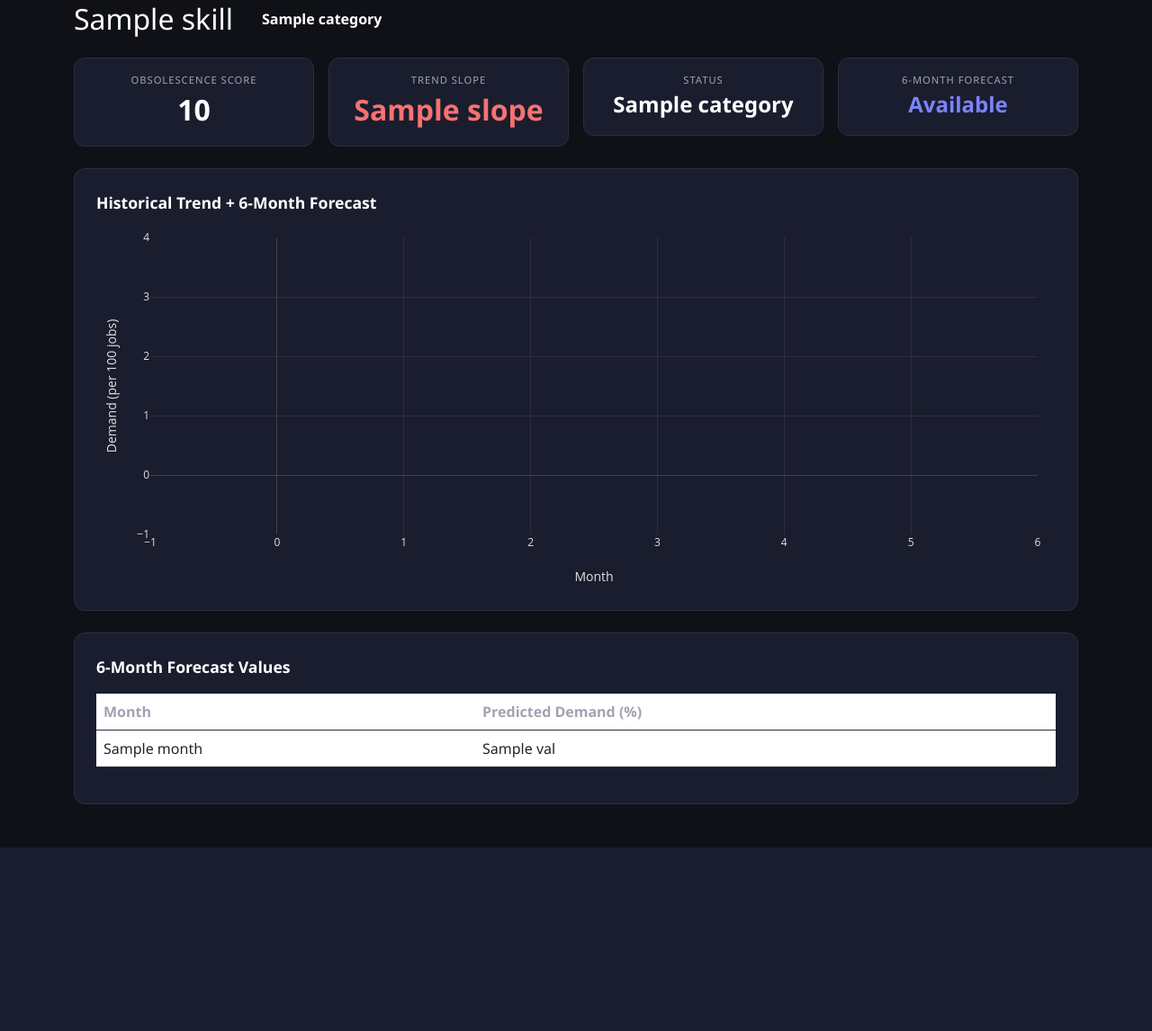
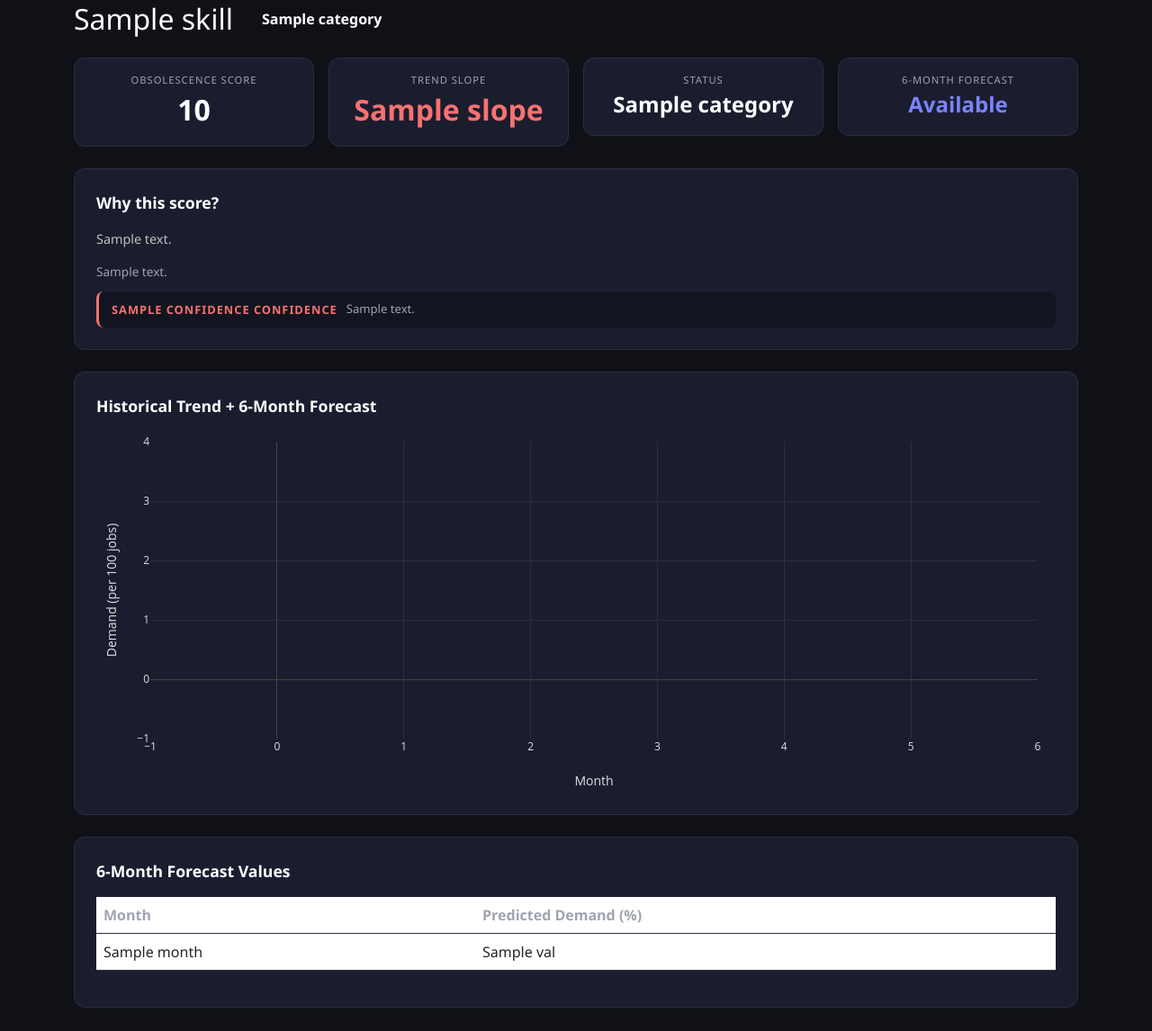
Before and after one commit to KRISHNACHAVAN8055/SkillSight, a Flask app: template templates/skill_detail.html in a window 1280 px wide. Shown: the part 131-1277 px from the top of the page at 90% size. Before the commit the page ends 1073 px from the top, so only its background shows below. Run offline with Flask 3, Linux system fonts and the light colour scheme; the template is opened without the code that fills it: most values are stand-ins (such as "Sample title", 1, 10 or a date in 2020); some libraries are stand-ins or nearby versions.

Commit message:
Add score transparency explanation to skill detail page

```diff
--- a/dashboard/routes.py
+++ b/dashboard/routes.py
@@ -322,6 +322,39 @@ def index():
                            user_name=session.get('user_name', ''))
 
 
+def generate_score_explanation(skill, historical_counts):
+    slope = skill['slope']
+    score = skill['obsolescence_score']
+    category = skill['category']
+    data_points = len(historical_counts)
+
+    if data_points < 3:
+        confidence = "Low"
+        confidence_note = "Not enough historical data available yet for a reliable trend. This score may change significantly as more data is collected."
+    elif data_points < 6:
+        confidence = "Medium"
+        confidence_note = f"Based on {data_points} months of data. More historical data will improve accuracy over time."
+    else:
+        confidence = "High"
+        confidence_note = f"Based on {data_points} months of consistent market data."
+
+    if category == 'Rising':
+        trend_text = f"This skill's mentions in real job postings have been increasing (trend slope: {slope}). Demand is growing month over month."
+    elif category == 'Stable':
+        trend_text = f"This skill's demand has stayed roughly flat over time (trend slope: {slope}). Neither growing nor shrinking significantly."
+    elif category == 'Declining':
+        trend_text = f"This skill's mentions in job postings have been slowly decreasing (trend slope: {slope}). Worth monitoring, not yet urgent."
+    else:
+        trend_text = f"This skill's mentions in job postings have dropped sharply (trend slope: {slope}). Demand is fading quickly."
+
+    return {
+        'trend_text': trend_text,
+        'confidence': confidence,
+        'confidence_note': confidence_note,
+        'formula_note': "Score is calculated from the rate of change (slope) in how often this skill appears in real job postings each month, not a fixed opinion."
+    }
+
+
 @bp.route('/skill/<skill_name>')
 @login_required
 def skill_detail(skill_name):
@@ -339,9 +372,11 @@ def skill_detail(skill_name):
     historical_counts = [r['normalized_count'] for r in history]
     forecast = json.loads(skill['forecast_json'])
     resource = LEARNING_RESOURCES.get(skill_name, DEFAULT_RESOURCE)
+    explanation = generate_score_explanation(skill, historical_counts)
     return render_template('skill_detail.html', skill=skill,
                            historical_months=historical_months,
                            historical_counts=historical_counts,
+                           explanation=explanation,
                            forecast=forecast, resource=resource,
                            user_name=session.get('user_name', ''))
 
--- a/templates/skill_detail.html
+++ b/templates/skill_detail.html
@@ -67,6 +67,25 @@
                 <div style="font-size:0.7rem;color:#a0a3b1;text-transform:uppercase;letter-spacing:1px;">6-Month Forecast</div>
                 <div style="font-size:1.5rem;font-weight:700;color:#7c83fd;">Available</div>
             </div>
+        </div>
+    </div>
+
+    <!-- Score Explanation -->
+    <div class="card p-4 mb-4">
+        <div style="font-size:1.1rem;font-weight:600;color:#fff;margin-bottom:1rem;">
+            Why this score?
+        </div>
+        <div style="font-size:0.9rem;color:#c0c0c0;line-height:1.7;margin-bottom:12px;">
+            {{ explanation.trend_text }}
+        </div>
+        <div style="font-size:0.85rem;color:#a0a3b1;line-height:1.6;margin-bottom:12px;">
+            {{ explanation.formula_note }}
+        </div>
+        <div style="display:flex;align-items:center;gap:10px;padding:10px 14px;background:#12151f;border-radius:8px;border-left:3px solid {% if explanation.confidence == 'High' %}#4ade80{% elif explanation.confidence == 'Medium' %}#fbbf24{% else %}#f87171{% endif %};">
+            <span style="font-size:0.8rem;font-weight:700;color:{% if explanation.confidence == 'High' %}#4ade80{% elif explanation.confidence == 'Medium' %}#fbbf24{% else %}#f87171{% endif %};text-transform:uppercase;letter-spacing:1px;">
+                {{ explanation.confidence }} Confidence
+            </span>
+            <span style="font-size:0.82rem;color:#a0a3b1;">{{ explanation.confidence_note }}</span>
         </div>
     </div>
 
```
